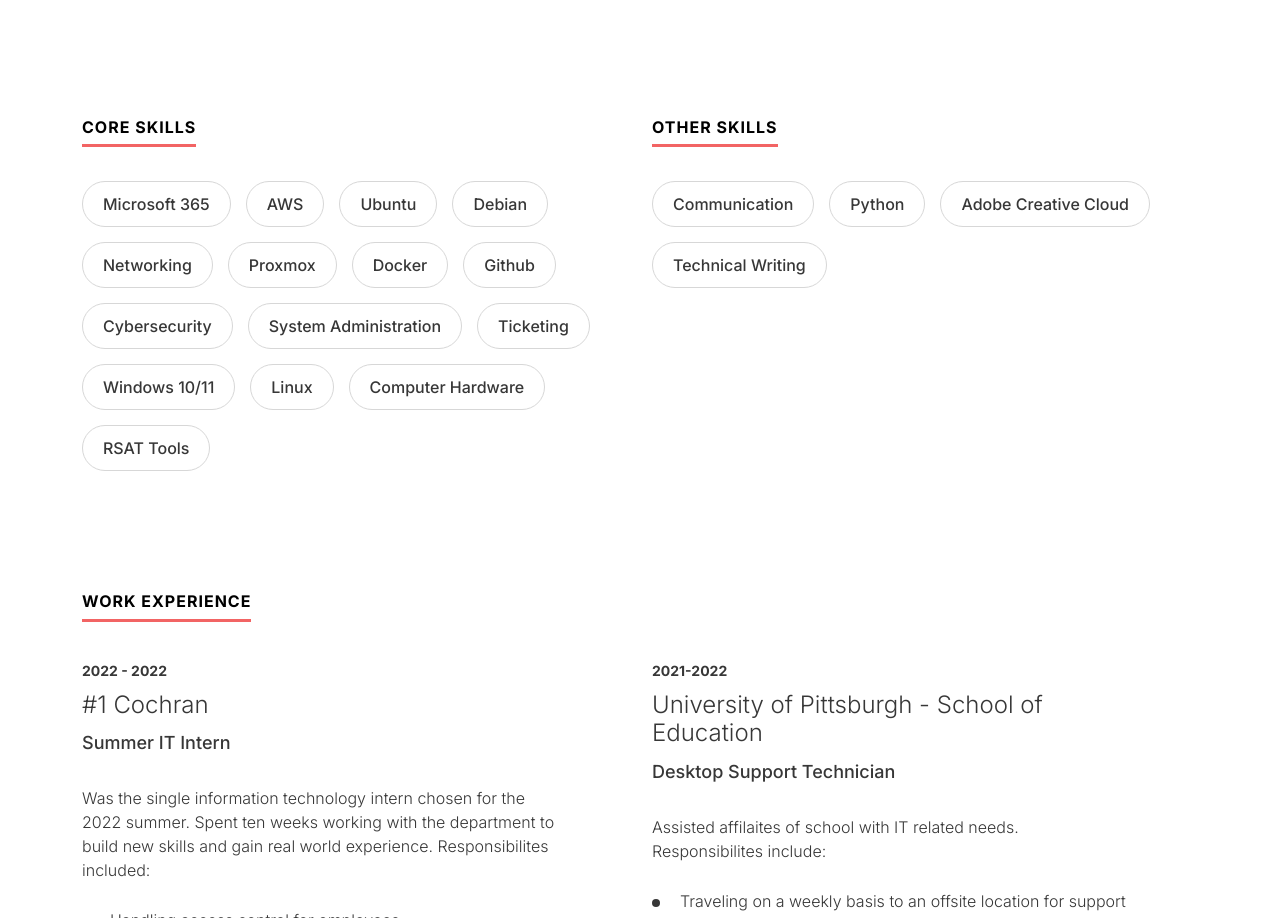
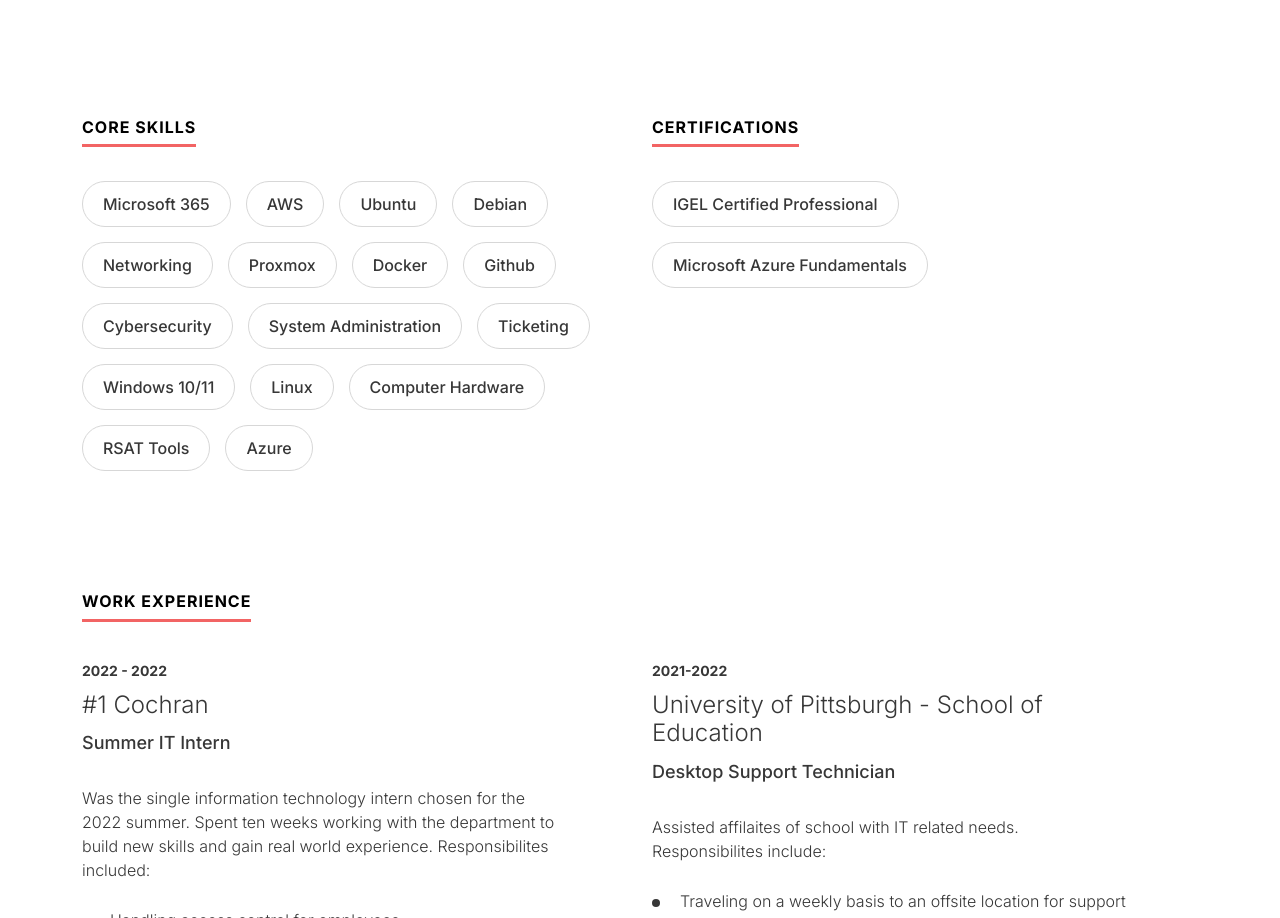
Before and after one commit to azulxzzz/personal-site, a plain HTML site: page index.html in a window 1280 px wide. Shown: the part 1293-2211 px from the top of the page. Drawn offline with nearby package versions, Linux system fonts and the light colour scheme.

Commit message:
Add certs. remove other skills

```diff
--- a/index.html
+++ b/index.html
@@ -113,15 +113,14 @@
                <li>Linux</li>
                <li>Computer Hardware</li>
                <li>RSAT Tools</li>
+               <li>Azure</li>
              </ul>
           </div>
           <div class="col-12 col-sm-12 col-md-6 col-lg-6 col-xl-6 col-xxl-6">
-            <h2 class="ds-heading">Other Skills</h2>
+            <h2 class="ds-heading">Certifications</h2>
             <ul class="ds-skills-list">
-              <li>Communication</li>
-              <li>Python</li>
-              <li>Adobe Creative Cloud</li>
-              <li>Technical Writing</li>
+              <li>IGEL Certified Professional</li>
+              <li>Microsoft Azure Fundamentals</li>
             </ul>
           </div>
         </div>
```
